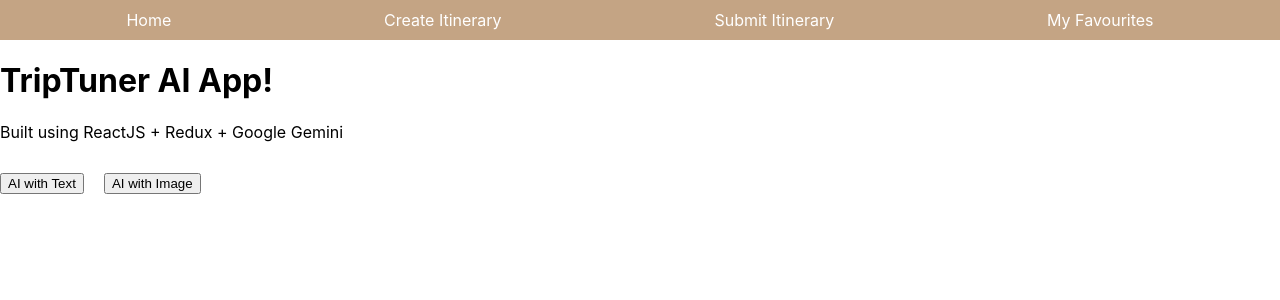
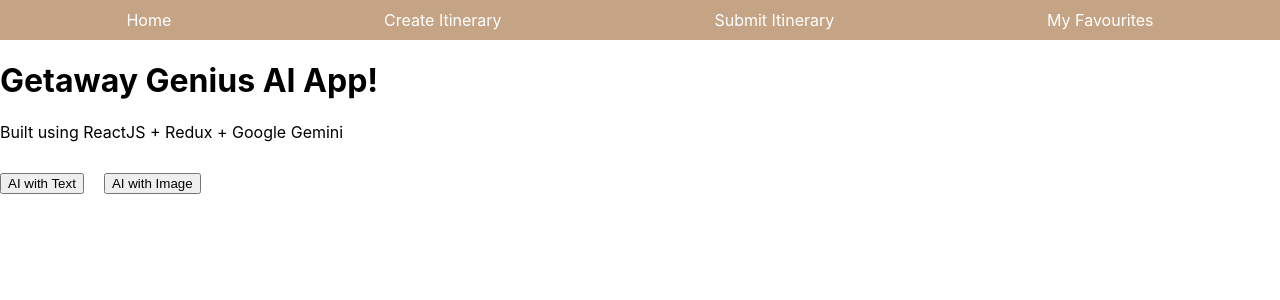
Before and after one commit to abdillahinur/GetawayGenius, a React (Create React App) app: page / in a window 1280 px wide. Shown: the top 300 px of the page. Built offline with nearby package versions, Linux system fonts and the light colour scheme.

Commit message:
Renaming App

```diff
--- a/src/pages/Home.js
+++ b/src/pages/Home.js
@@ -11,7 +11,7 @@ const Home = () => {
 
   return (
     <div>
-      <h1>TripTuner AI App!</h1>
+      <h1>Getaway Genius AI App!</h1>
       <p>Built using ReactJS + Redux + Google Gemini</p>
 
       <div style={{ margin: '30px 0' }}>
```
Also changed, not shown: 2 other files (tests, documents, lock files or other folders).
